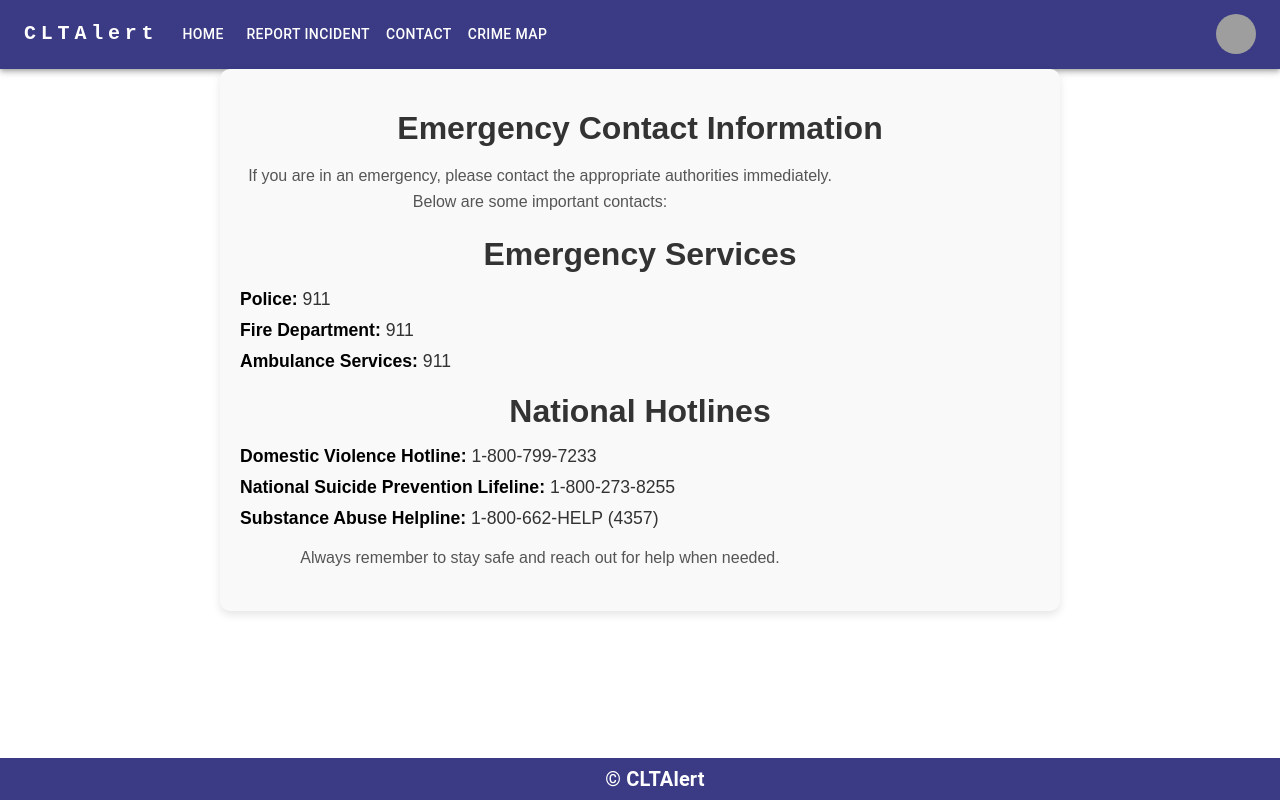
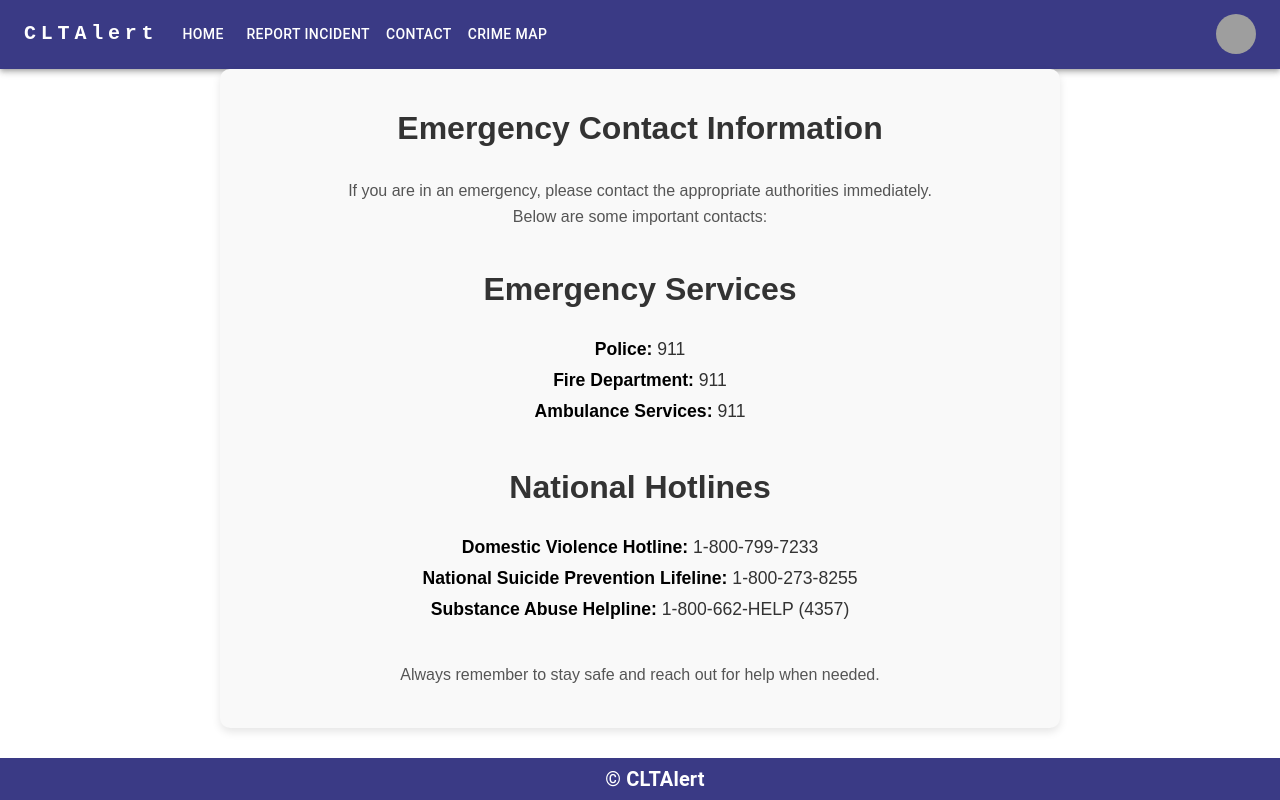
Before and after one commit to blakeuncc/Software-Development-4155, a React (Create React App) app in the folder front-end/: page /Contact in a window 1280 px wide. Built offline with nearby package versions, Linux system fonts and the light colour scheme; grey boxes are pictures that could not be loaded; the HTML template or start-up script is replaced by a standard one.

Commit message:
Updated Contact.css
Fixed the centering of the contact page text

```diff
--- a/front-end/src/pages/Contact.css
+++ b/front-end/src/pages/Contact.css
@@ -12,23 +12,29 @@ body {
   background-color: #f9f9f9;
   border-radius: 10px;
   box-shadow: 0 4px 8px rgba(0, 0, 0, 0.1);
+  display: flex;
+  flex-direction: column;
+  align-items: center;
 }
 
 h1 {
   font-size: 2rem;
   margin-bottom: 15px;
   color: #333;
+  text-align: center;
 }
 
 p {
   font-size: 1.1rem;
   line-height: 1.6;
   color: #555;
+  text-align: center;
 }
 
 ul {
   list-style-type: none;
   padding-left: 0;
+  text-align: center;
 }
 
 ul li {
@@ -57,11 +63,3 @@ body {
 button:hover {
   background-color: #0056b3;
 }
-
-  footer {
-    margin-top: 40px;
-    padding: 10px 0;
-    background-color: #3a3a85;
-    color: white;
-    text-align: center;
-  }
```
Lines whose indentation alone changed are shown as unchanged.
